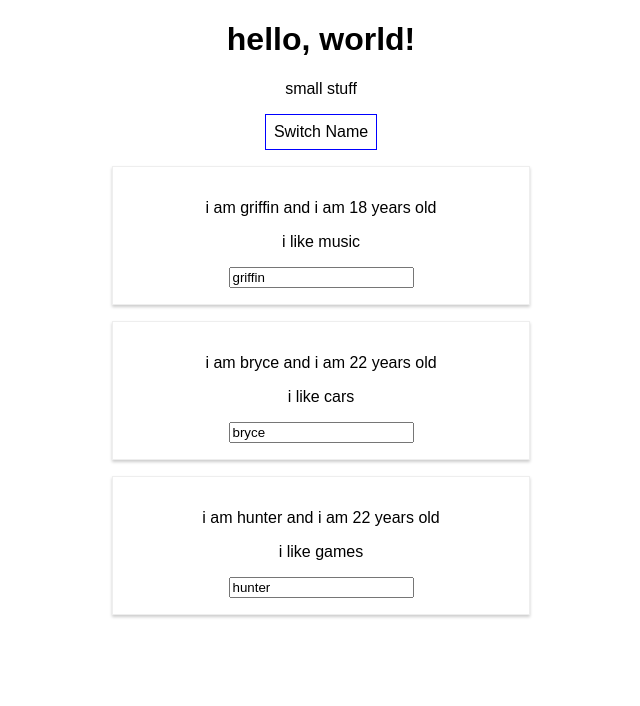
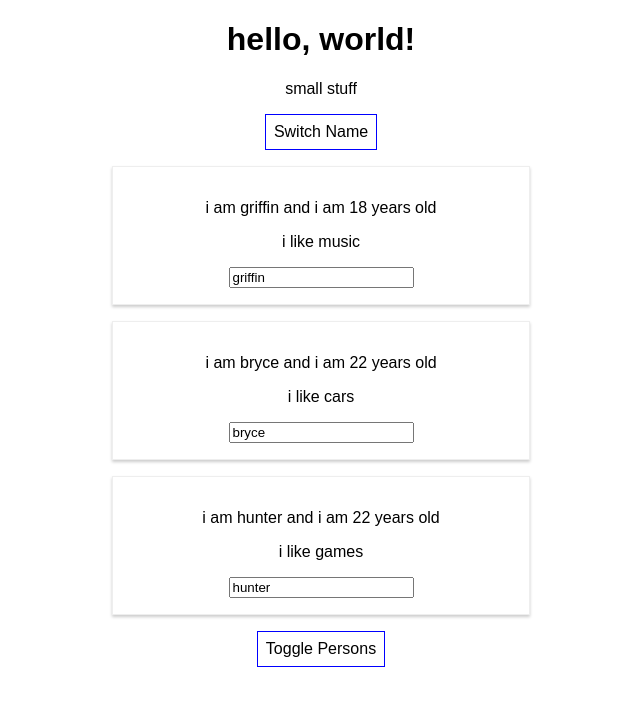
Before and after one commit to h-griffin/udemy-react, a React (Create React App) app: page / in a window 1280 px wide. Shown: the top 706 px of the page, without its empty margins (319-959 px from the left). Built offline with nearby package versions, Linux system fonts and the light colour scheme.

Commit message:
toggle persons turnary

```diff
--- a/src/App.js
+++ b/src/App.js
@@ -13,7 +13,8 @@
             { name:'bryce', age:22 },
             { name:'hunter', age:22 },
         ],
-        otherState: 'some other state value not touched by persons'
+        otherState: 'some other state value not touched by persons',
+        showPersons: false,
     }
 
 
@@ -39,6 +40,11 @@
         })
     }
 
+    togglePersonsHandler = () => {
+        // arrow function to property to make method that can use 'this'
+        const doesShow = this.state.showPersons;
+        this.setState({showPersons : !doesShow});   // ! converts to opposite
+    }
 
     render() {
         // BUTTON -- 'inline' style css must be written in javascript
@@ -76,6 +82,26 @@
                     age={this.state.persons[2].age}
                     >i like games</Person>
 
+
+                <button
+                    style={style}
+                    onClick={this.togglePersonsHandler}>Toggle Persons</button>
+
+                { this.state.showPersons ?              // <<<<< turnary expression check: statement/if
+                    <div>
+                        <Person
+                            name={this.state.persons[1].name}
+                            age={this.state.persons[1].age}
+                            changed={this.nameChangedHandler}     // change name input
+                            >am i showing yet?</Person>
+
+                        <Person
+                            name={this.state.persons[2].name}
+                            age={this.state.persons[2].age}
+                            >can you see me?</Person>
+                </div> : null                                // << turnary expression : else
+                }
+
             </div>
         );
 
```
